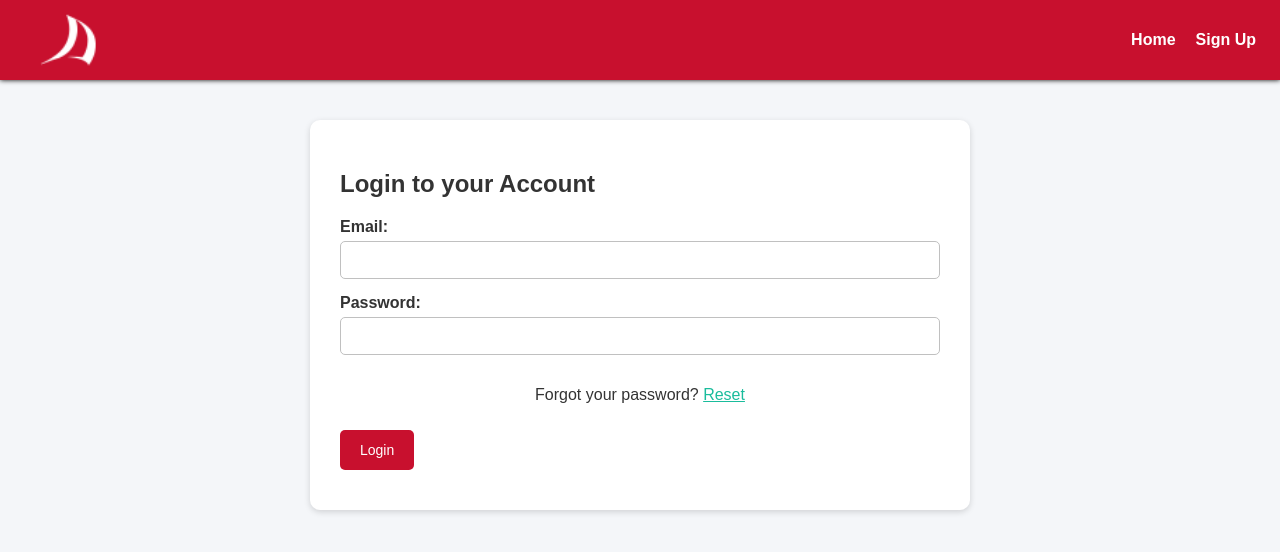
After one commit to athuduku/ENGG4000_RIMS_MGMT, a Django app: page /login/ in a window 1280 px wide. The commit adds this page. Shown: the top 552 px of the page. Run offline with Django 5.2, Linux system fonts and the light colour scheme.

Commit message:
added Login, Sign up, and Forgot Password pages

```diff
--- a/backend/config/urls.py
+++ b/backend/config/urls.py
@@ -8,4 +8,7 @@ urlpatterns = [
     path("dashboard/", views.dashboard_view, name="dashboard"),
     path("form/", views.form_view, name="form"),
     path("view_reports/", views.view_reports, name="view_reports"),
+    path("signup/", views.signup_view, name="signup"),
+    path("login/", views.login_view, name="login"),
+    path("forgot_pass/", views.forgot_pass_view, name="forgot_pass"),
 ]
--- a/backend/config/views.py
+++ b/backend/config/views.py
@@ -11,3 +11,12 @@ def form_view(request):
 
 def view_reports(request):
     return render(request, "view_report.html")
+
+def signup_view(request):
+    return render(request, "User_Auth/signup.html")
+
+def login_view(request):
+    return render(request, "User_Auth/login.html")
+
+def forgot_pass_view(request):
+    return render(request, "User_Auth/forgot_pass.html")
--- /dev/null
+++ b/frontend/Pages/User_Auth/login.html
@@ -0,0 +1,59 @@
+{% load static %}
+<!DOCTYPE html>
+<html lang="en">
+<head>
+  <meta charset="UTF-8">
+  <title>Login</title>
+  <link rel="stylesheet" href="{% static 'css/style.css' %}">
+   <link rel="icon" type="image/png" sizes="32x32" href="{% static 'assets/IBE-logo.png' %}">
+</head>
+<body>
+  <div class="navbar">
+    <img src="{% static 'assets/IBE-logo.png' %}" alt="IBE Logo" class="logo">
+    <ul>
+      <li><a href="{% url 'index' %}">Home</a></li>
+      <li><a  href="{% url 'signup' %}">Sign Up</a></li>
+    </ul>
+  </div>
+
+  <div class="form-container">
+    <h2>Login to your Account</h2>
+    <form id="loginForm">
+      <label>Email:</label>
+      <input type="email" id="email" required>
+
+      <label>Password:</label>
+      <input type="password" id="password" required>
+
+      <p style="text-align:center;">Forgot your password?
+      <a href="{% url 'forgot_pass' %}" style="color:#1abc9c;">Reset</a>
+      </p>
+
+      <button type="submit" class="button">Login</button>
+    </form>
+
+
+  </div>
+
+  <script>
+    document.getElementById("loginForm").addEventListener("submit", function(event) {
+      event.preventDefault();
+
+      const email = document.getElementById("email").value;
+      const password = document.getElementById("password").value;
+
+      let users = JSON.parse(localStorage.getItem("users")) || [];
+
+      const user = users.find(u => u.email === email && u.password === password);
+
+      if (user) {
+        localStorage.setItem("loggedInUser", JSON.stringify(user));
+        alert("Login successful!");
+        window.location.href = "{% url 'index' %}";
+      } else {
+        alert("Invalid credentials!");
+      }
+    });
+  </script>
+</body>
+</html>
```
Also changed, not shown: frontend/Pages/User_Auth/forgot_pass.html (added, +53 -0 lines), frontend/Pages/User_Auth/signup.html (added, +66 -0 lines), frontend/templates/index.html (+5 -3 lines).
